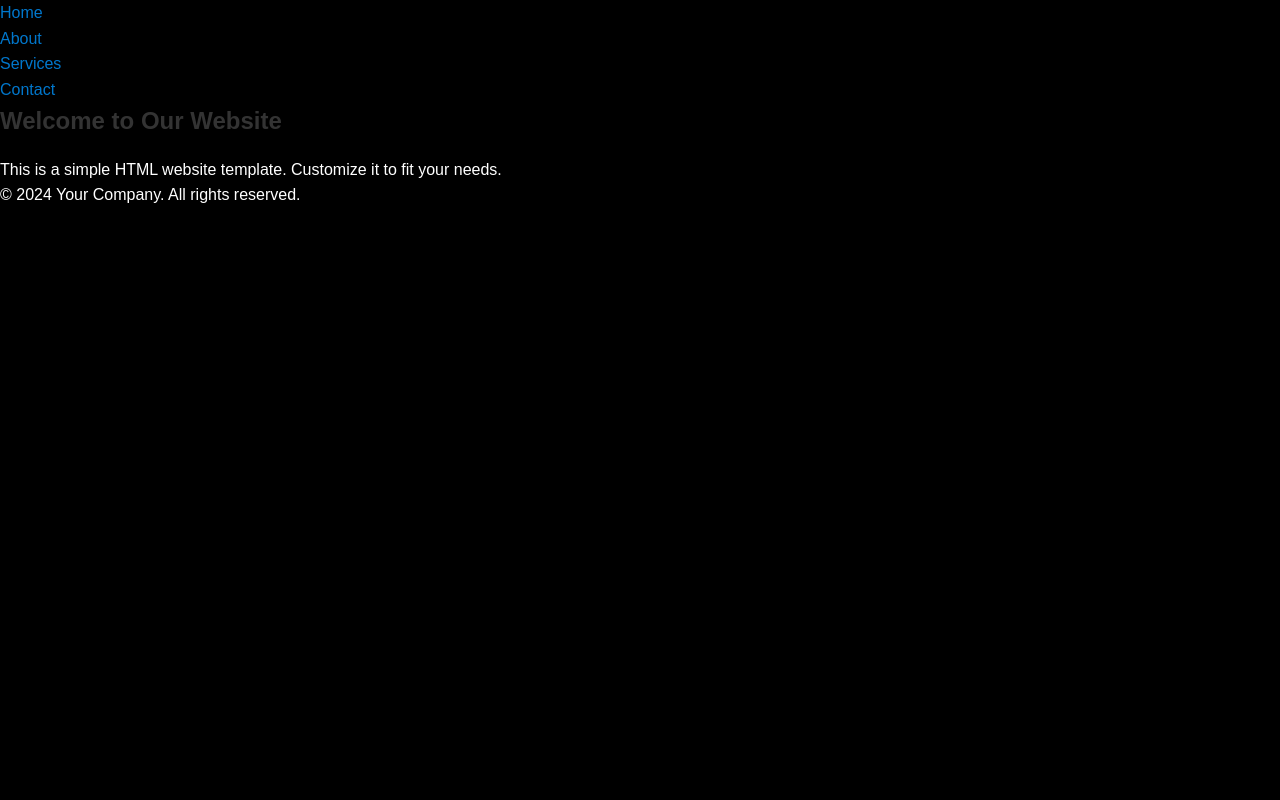
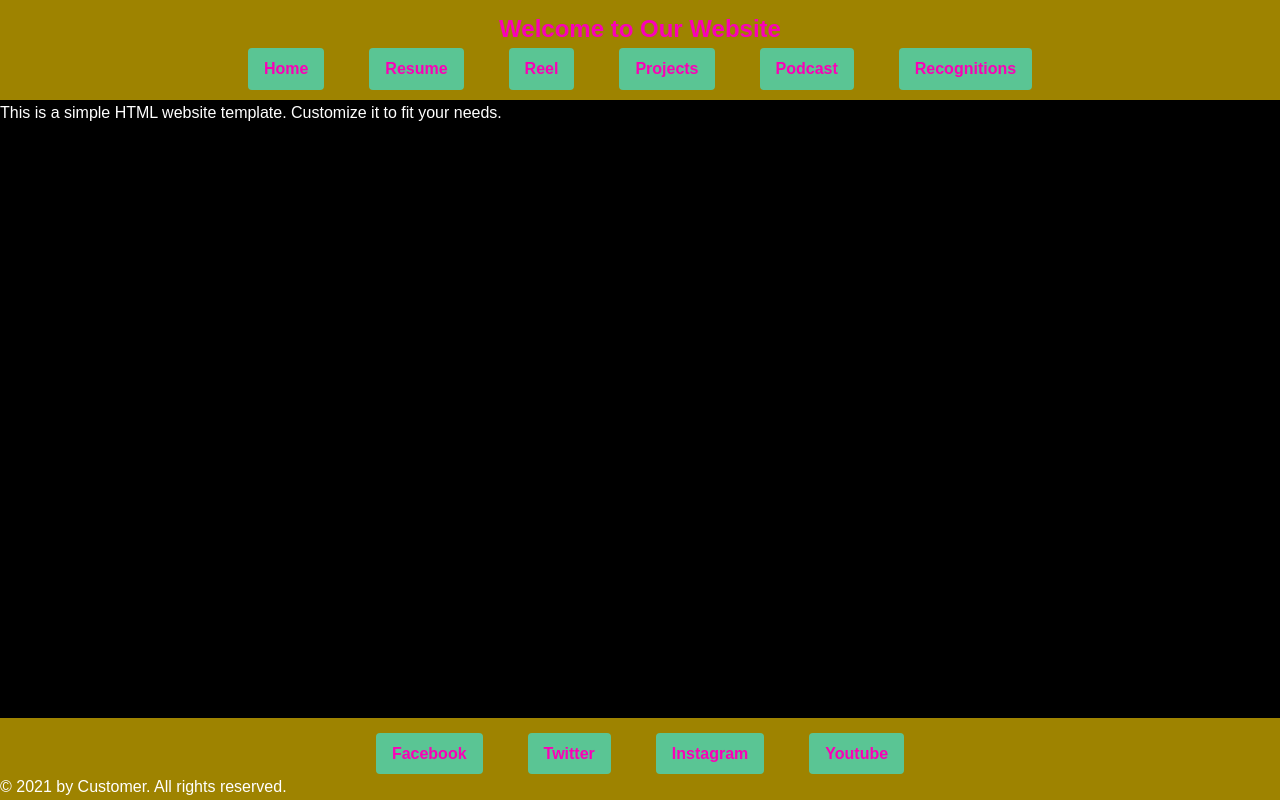
Before and after one commit to dtinevra/work-in-progress, a plain HTML site: page index.html in a window 1280 px wide. Drawn offline with Linux system fonts and the light colour scheme.

Commit message:
Modified html style to show elements horizontaly

```diff
--- a/index.html
+++ b/index.html
@@ -10,22 +10,30 @@
 <body>
     <header>
         <nav>
+            <h1>Welcome to Our Website</h1>
             <ul>
                 <li><a href="#">Home</a></li>
-                <li><a href="#">About</a></li>
-                <li><a href="#">Services</a></li>
-                <li><a href="#">Contact</a></li>
+                <li><a href="#">Resume</a></li>
+                <li><a href="#">Reel</a></li>
+                <li><a href="#">Projects</a></li>
+                <li><a href="#">Podcast</a></li>
+                <li><a href="#">Recognitions</a></li>
             </ul>
         </nav>
     </header>
     <main>
         <section>
-            <h1>Welcome to Our Website</h1>
             <p>This is a simple HTML website template. Customize it to fit your needs.</p>
         </section>
     </main>
     <footer>
-        <p>&copy; 2024 Your Company. All rights reserved.</p>
+        <ul>
+            <li><a href="#">Facebook</a></li>
+            <li><a href="#">Twitter</a></li>
+            <li><a href="#">Instagram</a></li>
+            <li><a href="#">Youtube</a></li>
+        </ul>
+        <p>&copy; 2021 by Customer. All rights reserved.</p>
     </footer>
 </body>
 </html>
--- a/styles.css
+++ b/styles.css
@@ -7,6 +7,38 @@
     box-sizing: border-box;
 }
 
+/* Custom properties (CSS variables) */
+:root {
+  --yellow: #fad000a1;
+  --pink: #FA00B7;
+  --blue: #00F8FA;
+}
+
+/* Navigation bar styles */
+nav {
+    background-color: var(--yellow);
+    color: #fff;
+    padding: 10px;
+}
+
+/* Unordered list styles */
+ul {
+    list-style-type: none;
+    display: flex;
+    gap: 15px;
+    justify-content: center;  /* Center align headings */
+    align-items: center;  /* Center align headings */
+}
+
+/* List item styles */
+li {
+    background-color: rgba(64, 224, 208, 0.712);
+    padding: 0.5rem 1rem;
+    border-radius: 4px;
+    margin: 0 15px;
+    }
+
+
 /* Body styles */
 body {
     font-family: Arial, Helvetica, sans-serif;
@@ -15,6 +47,16 @@ body {
     background-color: #000000;
     line-height: 1.6;
     margin: 0;
+}
+
+/* Footer styles */
+footer {
+    background-color: var(--yellow);
+    position: fixed;
+    left: 0;
+    bottom: 0;      /* stick to bottom */
+    width: 100%;    /* full width */
+    padding-top: 15px;
 }
 
 /* Container */
@@ -27,14 +69,17 @@ body {
 /* Headings */
 h1, h2, h3, h4, h5, h6 {
     font-weight: 600;
-    margin-bottom: 16px;
-    color: #333;
+    color: var(--pink);
+    display: flex;
+    justify-content: center;  /* Center align headings */
+    align-items: center;  /* Center align headings */
 }
 
 /* Links */
 a {
-    color: #0077cc;
+    color: var(--pink);
     text-decoration: none;
+    font-weight: bold;
 }
 a:hover {
     text-decoration: underline;
```
